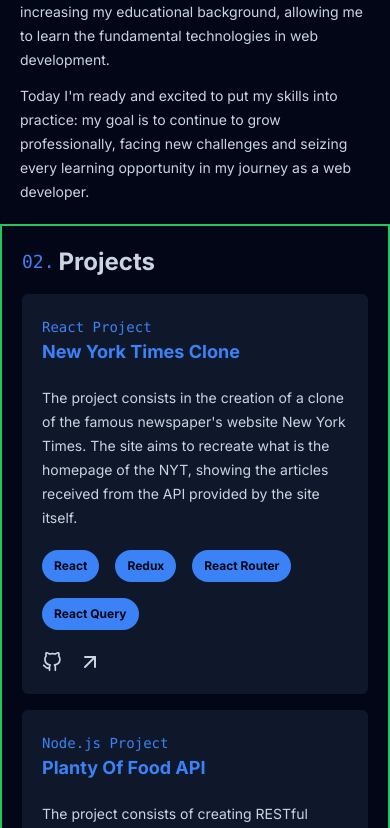
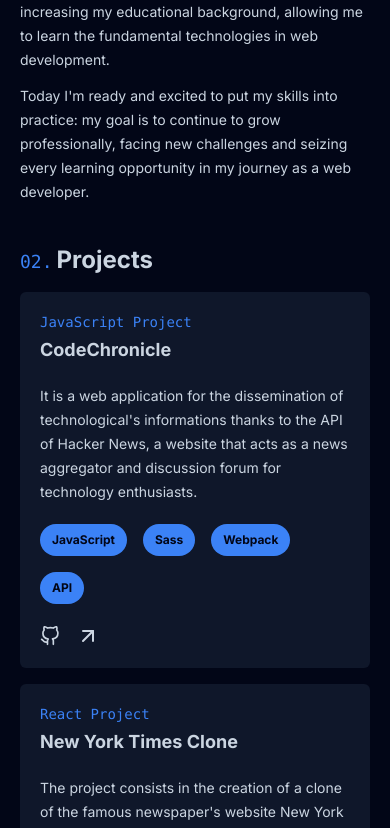
Before and after one commit to lucacucinotta/my_portfolio, a React (Vite) app: page / in a window 390 px wide. Shown: the part 1156-1984 px from the top of the page. Built offline with nearby package versions, Linux system fonts and the light colour scheme.

Commit message:
projects section responsive

```diff
--- a/src/App.css
+++ b/src/App.css
@@ -30,6 +30,13 @@
   .button:hover::after {
     @apply scale-x-100;
   }
+
+  .sectionNumber {
+    @apply self-end font-mono text-lg text-blue-500 xl:text-xl;
+  }
+  .sectionTitle {
+    @apply text-inter-700 me-1 text-2xl text-slate-300 md:text-3xl xl:text-4xl;
+  }
 }
 
 .text-inter-700 {
--- a/src/components/Navbar.jsx
+++ b/src/components/Navbar.jsx
@@ -36,8 +36,8 @@
       }}
       animate={hidden ? "hidden" : "visible"}
       transition={{ duration: 0.35, ease: "easeInOut" }}
-      className={`sticky top-0 z-20 flex flex-row items-center justify-between p-5 xl:px-10 ${
-        !isShown && "bg-slate-950 bg-opacity-80 backdrop-blur"
+      className={`sticky top-0 z-30 flex flex-row items-center justify-between p-5 xl:px-10 ${
+        !isShown && "bg-slate-950 bg-opacity-85 backdrop-blur"
       }`}
     >
       <motion.img
--- a/src/components/ProjectCard.jsx
+++ b/src/components/ProjectCard.jsx
@@ -22,13 +22,16 @@
       initial={{ opacity: 0, y: 30 }}
       animate={animation}
       transition={{ duration: 0.5, ease: "easeInOut", delay: 0.2 }}
-      className="cursor-pointer space-y-5 rounded-md bg-slate-900 p-5"
+      className="flex flex-col gap-5 rounded-md bg-slate-900 p-5"
     >
-      <div>
+      <div className="flex flex-col gap-1">
         <span className="font-mono text-sm text-blue-500">{`${data.intro} Project`}</span>
-        <h1 className="text-inter-700 text-lg text-blue-500">
+        <a
+          href={data.links.website ? data.links.website : data.links.gitHub}
+          className="text-inter-700 w-fit cursor-pointer text-lg text-slate-300 transition-colors hover:text-blue-500"
+        >
           {data.projectName}
-        </h1>
+        </a>
       </div>
 
       <p className="text-inter-500 text-sm leading-6 text-slate-300">
@@ -41,13 +44,13 @@
         ))}
       </div>
 
-      <div className="flex flex-row items-center gap-4">
+      <div className="mt-auto flex flex-row items-center gap-4">
         <a href={data.links.gitHub}>
-          <FiGithub className="size-5 text-slate-300 hover:scale-110 hover:text-blue-500" />
+          <FiGithub className="size-5 text-slate-300 duration-200 hover:scale-110 hover:text-blue-500" />
         </a>
         {data.links.website && (
           <a href={data.links.website}>
-            <FiArrowUpRight className="size-6 text-slate-300 hover:scale-110 hover:text-blue-500" />
+            <FiArrowUpRight className="size-6 text-slate-300 duration-200 hover:scale-110 hover:text-blue-500" />
           </a>
         )}
       </div>
--- a/src/sections/About.jsx
+++ b/src/sections/About.jsx
@@ -28,18 +28,14 @@
         transition={{ duration: 0.5, ease: "easeInOut", delay: 0.2 }}
         className="flex flex-row items-center gap-1"
       >
-        <span className="self-end font-mono text-lg text-blue-500 xl:text-xl">
-          01.
-        </span>
-        <h1 className="text-inter-700 me-1 text-2xl text-slate-300 md:text-3xl xl:text-4xl">
-          About
-        </h1>
+        <span className="sectionNumber">01.</span>
+        <h1 className="sectionTitle">About</h1>
       </motion.div>
       <motion.div
         initial={{ opacity: 0, y: 30 }}
         animate={animationControls}
         transition={{ duration: 0.5, ease: "easeInOut", delay: 0.4 }}
-        className="md:flex md:gap-10 "
+        className="md:flex md:gap-10"
       >
         <div className="text-inter-500 space-y-3 text-sm leading-6 text-slate-300 md:text-base xl:text-lg">
           <p>
--- a/src/sections/Projects/Projects.jsx
+++ b/src/sections/Projects/Projects.jsx
@@ -21,7 +21,7 @@
       ref={ref}
       initial={{ opacity: 0, y: 30 }}
       animate={animationControls}
-      className="space-y-4 border-2 border-green-500 p-5"
+      className="space-y-4 p-5 min-[500px]:p-10 md:px-20 lg:px-[120px] xl:px-40 2xl:px-[200px]"
     >
       <motion.div
         initial={{ opacity: 0, x: -30 }}
@@ -29,12 +29,14 @@
         transition={{ duration: 0.5, ease: "easeInOut", delay: 0.2 }}
         className="flex flex-row items-center gap-1"
       >
-        <span className="font-mono text-lg text-blue-500">02.</span>
-        <h1 className="text-inter-700 text-2xl text-slate-300">Projects</h1>
+        <span className="sectionNumber">02.</span>
+        <h1 className="sectionTitle">Projects</h1>
       </motion.div>
-      {data.projects.map((project, index) => (
-        <ProjectCard key={index} data={project} />
-      ))}
+      <div className="flex flex-col gap-4 md:grid md:grid-cols-2">
+        {data.projects.map((project, index) => (
+          <ProjectCard key={index} data={project} />
+        ))}
+      </div>
     </motion.div>
   );
 }
--- a/src/sections/Projects/utils.json
+++ b/src/sections/Projects/utils.json
@@ -1,5 +1,28 @@
 {
   "projects": [
+    {
+      "projectName": "CodeChronicle",
+      "intro": "JavaScript",
+      "description": "It is a web application for the dissemination of technological's informations thanks to the API of Hacker News, a website that acts as a news aggregator and discussion forum for technology enthusiasts.",
+      "tools": [
+        {
+          "toolName": "JavaScript"
+        },
+        {
+          "toolName": "Sass"
+        },
+        {
+          "toolName": "Webpack"
+        },
+        {
+          "toolName": "API"
+        }
+      ],
+      "links": {
+        "gitHub": "https://github.com/lucacucinotta/CodeChronicle.git",
+        "website": "https://codechroniclenews.netlify.app"
+      }
+    },
     {
       "projectName": "New York Times Clone",
       "intro": "React",
```
